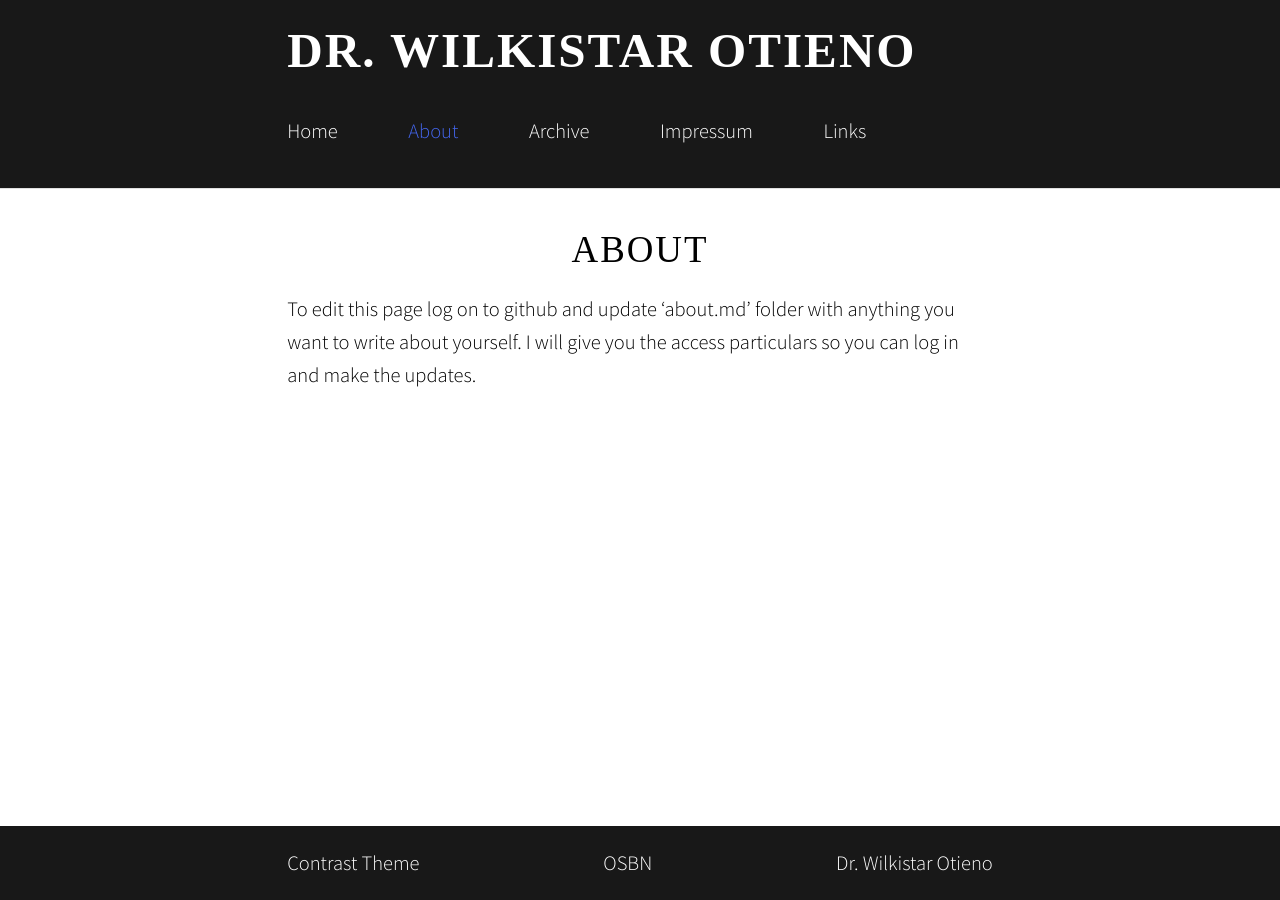
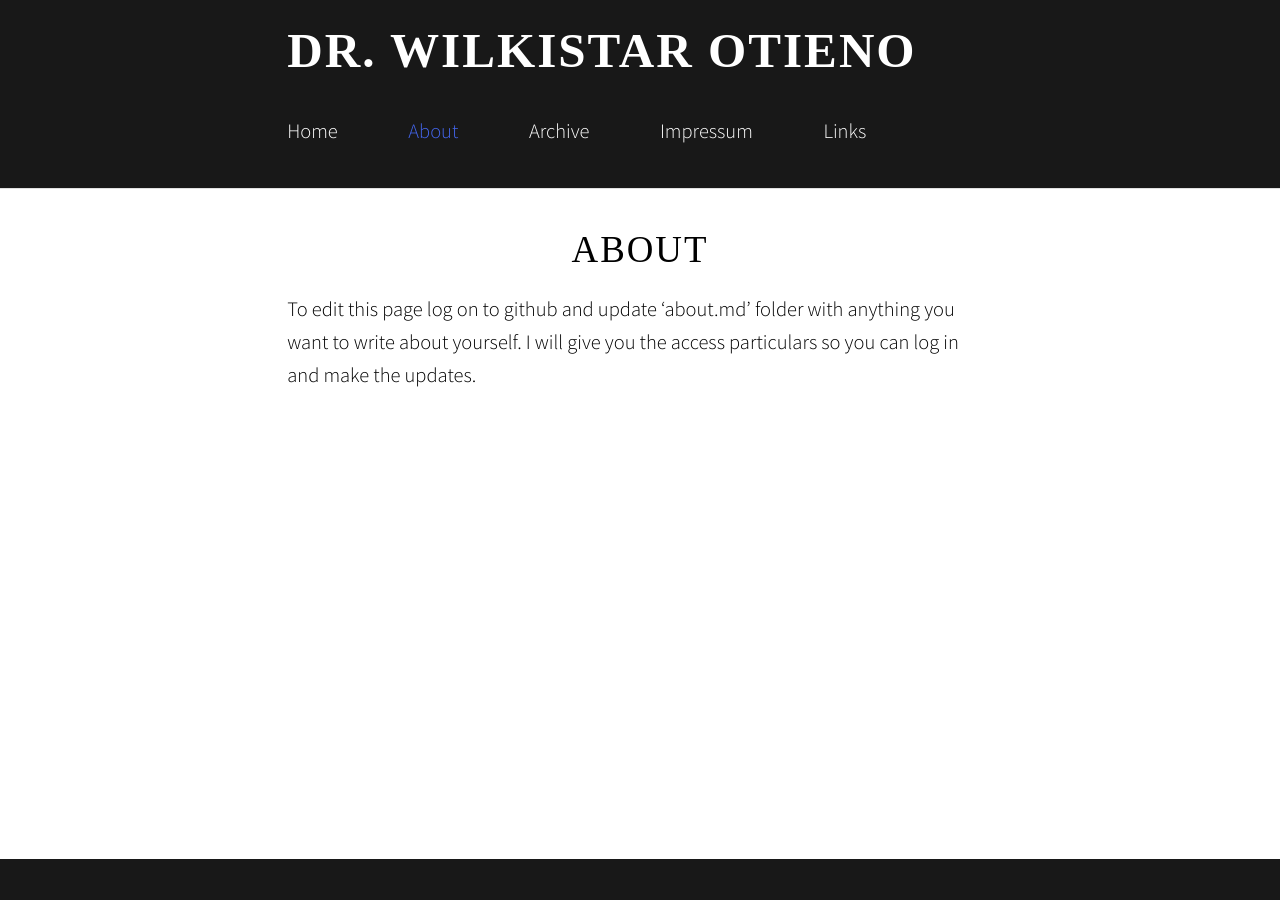
Before and after one commit to wilkistarotieno/wilkistarotieno.github.io, a Jekyll site: the page built from about.md, in a window 1280 px wide. Built offline with Jekyll 4.4.1, drawn with Linux system fonts in a browser that asks for light colours; some web fonts are replaced; Markdown is read by kramdown in place of the engine named in the settings.

Commit message:
Update blank.html

```diff
--- a/_layouts/blank.html
+++ b/_layouts/blank.html
@@ -27,7 +27,7 @@
     {% if site.subheading %}<div>{{ site.subheading }}</div>{% endif %}
 {{ content }}
     <footer>
-      <span><a href="https://github.com/niklasbuschmann/contrast">Contrast Theme</a></span><span><a href="http://osbn.de/">OSBN</a></span><span><a href="https://keybase.io/niklasbuschmann">{% if page.author %}{{ page.author }}{% else %}{{site.title}}{% endif %}</a></span>
+
     </footer>
   </body>
 </html>
```
